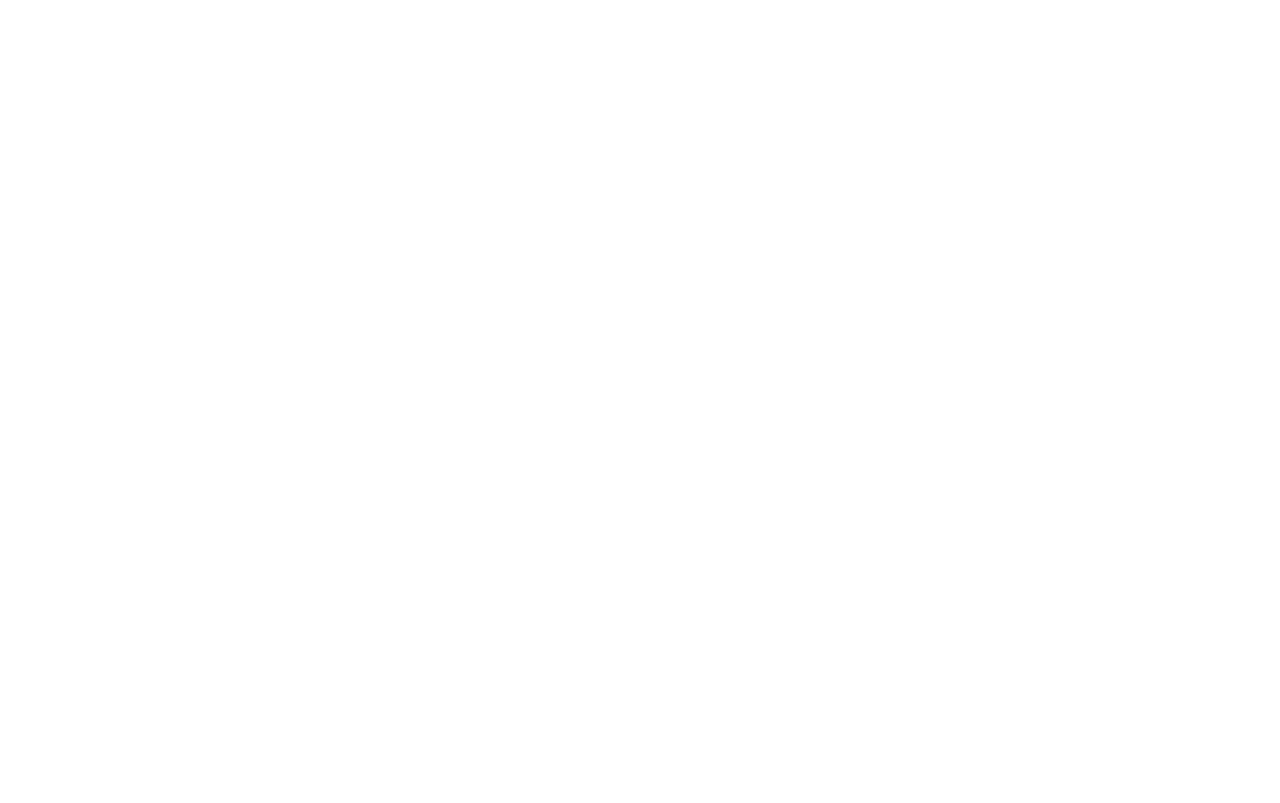
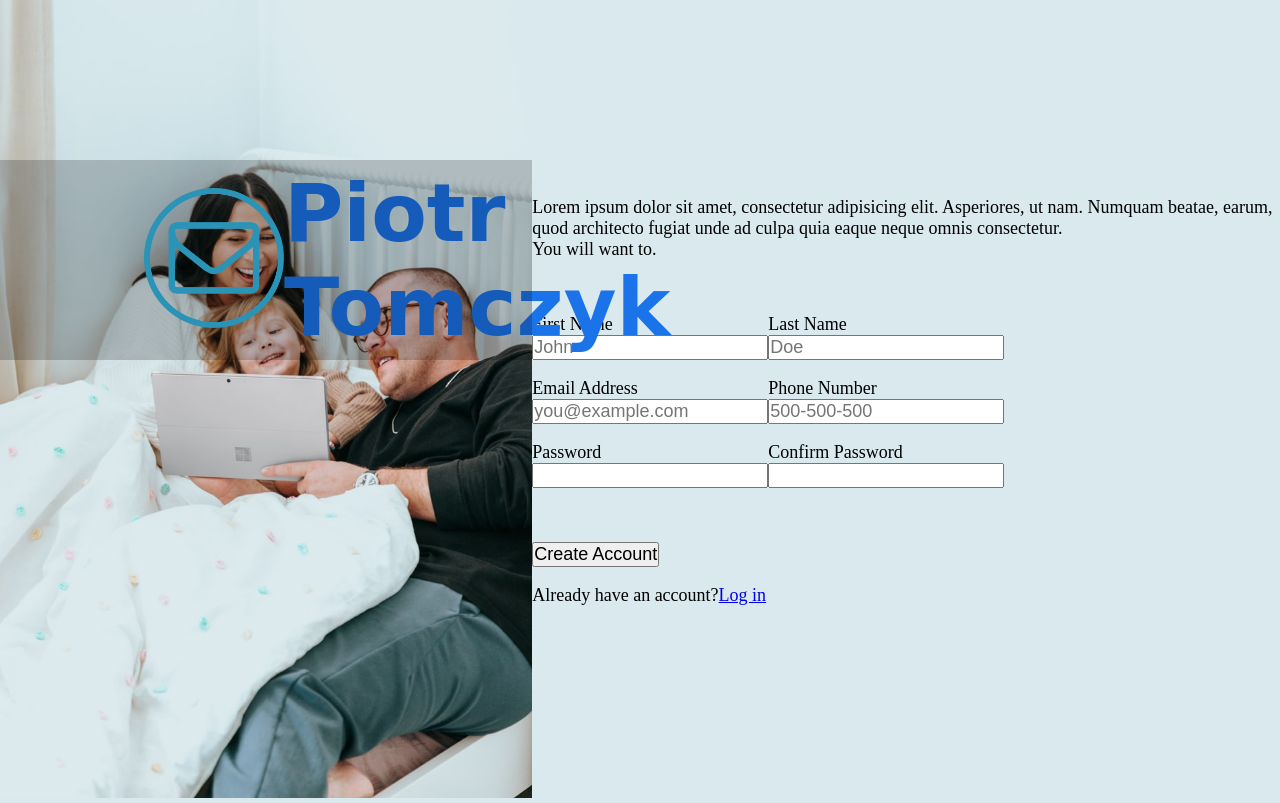
Before and after one commit to piotr-tomczyk/Sign-up, a plain HTML site: page index.html in a window 1280 px wide. Drawn offline with Linux system fonts and the light colour scheme; a web font is replaced by a local one.

Commit message:
Add content to html and some styles to css

```diff
--- a/index.html
+++ b/index.html
@@ -9,6 +9,67 @@
     <title>Sign-up Form</title>
 </head>
 <body>
-
+    <div class="content">
+        <div class="left">
+            <div class="main-image">
+                <img src="./images/garam.jpg" alt="sign-up" id="image-1">
+                <div class="on-image">
+                    <div class="another-image">
+                        <img src="./images/logo.png" alt="logo" id="image-2">
+                    </div>
+                    <div class="text">Piotr Tomczyk</div>
+                </div>
+            </div>
+        </div>
+        <div class="right">
+            <div class="description">
+                <arcticle class="desc">Lorem ipsum dolor sit amet, consectetur adipisicing elit. Asperiores, ut nam. Numquam beatae, earum, quod architecto fugiat unde ad culpa quia eaque neque omnis consectetur.</arcticle>
+                <div class="desc-1">You will want to.</div>
+            </div>
+            <div>
+                <form action="#" method="get" class="form">
+                    <div class="top-form">
+                        <div class="first-last-name">
+                            <div class="label">
+                                <label for="first_name">First Name</label>
+                                <input type="text" name="first_name" id="first_name" placeholder="John">
+                            </div>
+                            <div class="label">
+                                <label for="last_name">Last Name</label>
+                                <input type="text" name="last_name" id="last_name" placeholder="Doe">
+                            </div>
+                        </div>
+                        <div class="email-phone">
+                            <div class="label">
+                                <label for="user_email">Email Address</label>
+                                <input type="email" id="user_email" name="email" placeholder="you@example.com">
+                            </div>
+                            <div class="label">
+                                <label for="phone-number">Phone Number</label>
+                                <input type="text" id="phone-number" name="phone-number" placeholder="500-500-500"
+                                pattern="[0-9]{3}-[0-9]{3}-[0-9]{3}">
+                            </div>
+                        </div>
+                        <div class="passwords">
+                            <div class="label">
+                                <label for="user_password">Password</label>
+                                <input type="password" id="user_password" name="user_password">
+                            </div>
+                            <div class="label">
+                                <label for="confirm_password">Confirm Password</label>
+                                <input type="password" id="confirm_password" name="confirm_password">
+                            </div>
+                        </div>
+                    </div>
+                    <div class="label button-form">
+                        <div>
+                            <button class="create-acc" type="submit">Create Account</button>
+                        </div>
+                        <div class="acc-text">Already have an account?<a href="#">Log in</a></div>
+                    </div>
+                </form>
+            </div>
+        </div>
+    </div>
 </body>
 </html>
--- a/styles.css
+++ b/styles.css
@@ -0,0 +1,87 @@
+@import url('https://fonts.googleapis.com/css2?family=Syne+Tactile&display=swap');
+*{
+    margin: 0;
+    padding: 0;
+    font-size: var(--font-size);
+}
+:root{
+    --bg-color: #DAE9EE;
+    --font-size: 18px;
+}
+body{
+    background-color: var(--bg-color);
+}
+.content{
+    display: flex;
+    align-items: center;
+    justify-content: center;
+}
+.right{
+    display: flex;
+    flex-direction: column;
+    align-items: flex-start;
+    justify-content:flex-end;
+    gap:3rem;
+}
+.left{
+    flex-grow:1;
+}
+.label{
+    display: flex;
+    flex-direction: column;
+    justify-content: flex-start;
+    align-items:flex-start;
+}
+.form, .top-form{
+    display: flex;
+    flex-direction: column;
+    gap:1rem;
+}
+.button-form{
+    margin-top: 2rem;
+    display: flex;
+    flex-direction: column;
+    gap: 1rem;
+}
+.first-last-name, .email-phone, .passwords{
+    display: flex;
+    flex-direction: row;
+}
+.create-acc{
+    flex-shrink: 0;
+}
+#image-1{
+    position: relative;
+    height:99.7vh;
+}
+.on-image::before{
+    content: "";
+    background-color: black;
+    opacity: 0.2;
+    position: absolute;
+    top: 0px;
+    right: 0px;
+    bottom: 0px;
+    left: 0px;
+}
+.on-image{
+    position:absolute;
+    display: flex;
+    align-items: center;
+    justify-content: space-between;
+    top:20vh;
+    width:66.5vh;
+    height:25vh;
+}
+#image-2{
+    height:17.5vh;;
+    padding-left: 8rem;
+}
+.text{
+    color: wheat;
+    padding-right: 1rem;
+    font-size: 4.5rem;
+    font-weight: 700;
+    color: #1A73E8;
+    font-family: 'Syne Tactile', cursive;
+}
```
Also changed, not shown: images/garam.jpg (added), images/logo.png (added).
